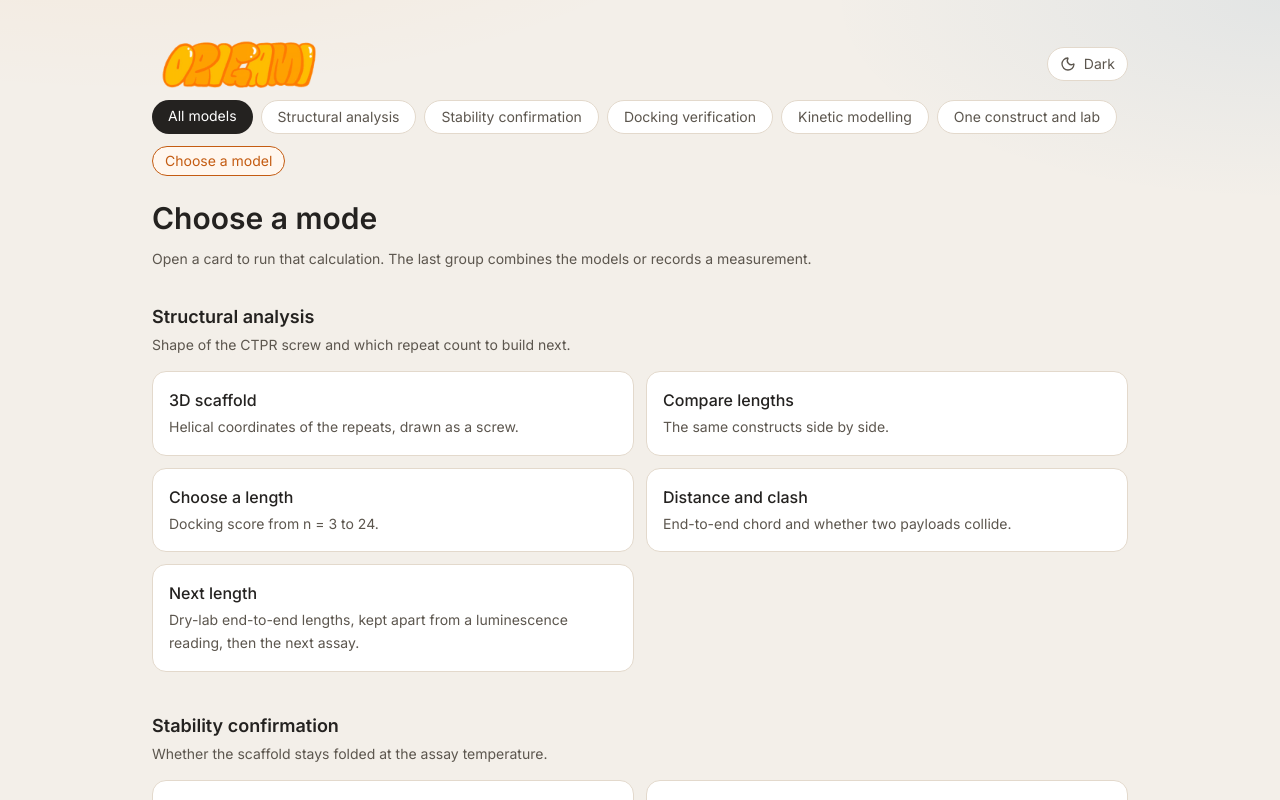
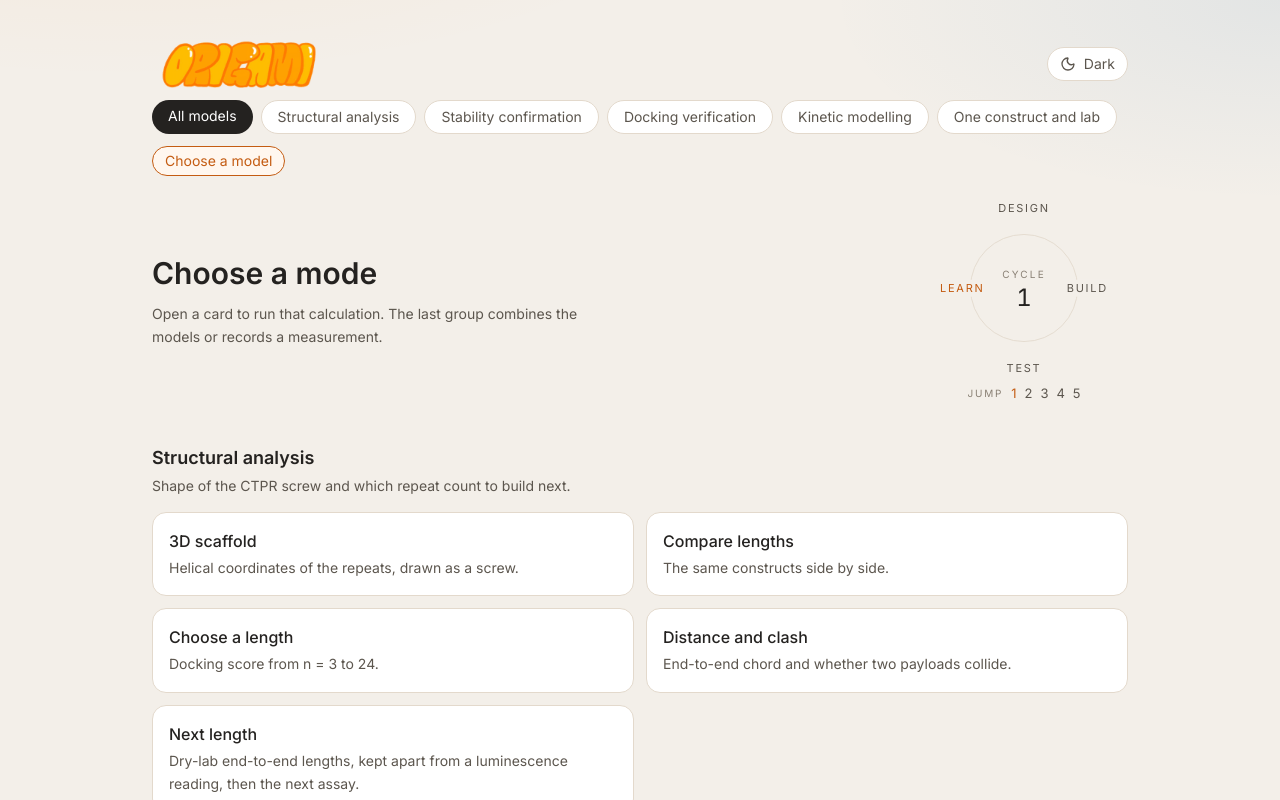
Before and after one commit to cedricwong0714/origami, a Next.js app in the folder web/structural/: page /models in a window 1280 px wide. Shown: the top 800 px of the page. Built offline with nearby package versions, Linux system fonts and the light colour scheme.

Commit message:
Lighten the engineering cycle on the model chooser.

```diff
--- /dev/null
+++ b/web/structural/src/components/engineering-cycle.tsx
@@ -0,0 +1,86 @@
+"use client";
+
+import { useState } from "react";
+
+const STAGES = ["design", "build", "test", "learn"] as const;
+type StageId = (typeof STAGES)[number];
+
+const CYCLES = [1, 2, 3, 4, 5] as const;
+
+const PLACE: Record<StageId, string> = {
+  design: "top-0 left-1/2 -translate-x-1/2",
+  build: "top-1/2 right-0 -translate-y-1/2",
+  test: "bottom-0 left-1/2 -translate-x-1/2",
+  learn: "top-1/2 left-0 -translate-y-1/2",
+};
+
+export function EngineeringCycle() {
+  const [stage, setStage] = useState<StageId>("learn");
+  const [cycle, setCycle] = useState<(typeof CYCLES)[number]>(1);
+
+  return (
+    <div className="w-52 shrink-0 text-studio-foreground">
+      <div className="relative mx-auto h-44 w-44">
+        <svg viewBox="0 0 176 176" className="absolute inset-3 h-[calc(100%-1.5rem)] w-[calc(100%-1.5rem)]" aria-hidden="true">
+          <circle cx="88" cy="88" r="62" fill="none" stroke="currentColor" strokeWidth="1" className="text-studio-border" />
+        </svg>
+        <div className="pointer-events-none absolute inset-0 flex items-center justify-center text-center">
+          <div>
+            <p className="text-[10px] tracking-[0.22em] text-studio-label uppercase">Cycle</p>
+            <p className="mt-1 text-2xl leading-none font-light tabular-nums">{cycle}</p>
+          </div>
+        </div>
+        {STAGES.map((id) => (
+          <StageButton key={id} id={id} active={stage === id} className={PLACE[id]} onSelect={setStage} />
+        ))}
+      </div>
+      <div className="mt-2 flex items-center justify-center gap-2">
+        <span className="text-[10px] tracking-[0.18em] text-studio-label uppercase">Jump</span>
+        {CYCLES.map((item) => {
+          const on = item === cycle;
+          return (
+            <button
+              key={item}
+              type="button"
+              aria-pressed={on}
+              onClick={() => setCycle(item)}
+              className={
+                on
+                  ? "text-[13px] text-studio-accent"
+                  : "text-[13px] text-studio-muted hover:text-studio-foreground"
+              }
+            >
+              {item}
+            </button>
+          );
+        })}
+      </div>
+    </div>
+  );
+}
+
+function StageButton({
+  id,
+  active,
+  className,
+  onSelect,
+}: {
+  id: StageId;
+  active: boolean;
+  className: string;
+  onSelect: (id: StageId) => void;
+}) {
+  const label = id.charAt(0).toUpperCase() + id.slice(1);
+  return (
+    <button
+      type="button"
+      aria-pressed={active}
+      onClick={() => onSelect(id)}
+      className={`absolute bg-background px-1 text-[11px] tracking-[0.16em] uppercase ${className} ${
+        active ? "text-studio-accent" : "text-studio-muted hover:text-studio-foreground"
+      }`}
+    >
+      {label}
+    </button>
+  );
+}
--- a/web/structural/src/components/model-index.tsx
+++ b/web/structural/src/components/model-index.tsx
@@ -1,6 +1,7 @@
 "use client";
 
 import Link from "next/link";
+import { EngineeringCycle } from "@/components/engineering-cycle";
 import { StudioNav } from "@/components/studio-nav";
 import { MODEL_GROUPS } from "@/lib/model-catalog";
 
@@ -8,11 +9,14 @@ export function ModelIndex() {
   return (
     <main className="mx-auto max-w-5xl px-6 py-10 font-[family-name:var(--font-inter)] text-studio-foreground">
       <StudioNav />
-      <header className="mb-8">
-        <h1 className="text-3xl font-semibold">Choose a mode</h1>
-        <p className="mt-3 max-w-2xl text-sm leading-relaxed text-studio-muted">
-          Open a card to run that calculation. The last group combines the models or records a measurement.
-        </p>
+      <header className="mb-10 flex flex-col gap-8 sm:flex-row sm:items-center sm:justify-between">
+        <div>
+          <h1 className="text-3xl font-semibold">Choose a mode</h1>
+          <p className="mt-3 max-w-md text-sm leading-relaxed text-studio-muted">
+            Open a card to run that calculation. The last group combines the models or records a measurement.
+          </p>
+        </div>
+        <EngineeringCycle />
       </header>
       <div className="space-y-10">
         {MODEL_GROUPS.map((group) => (
```
